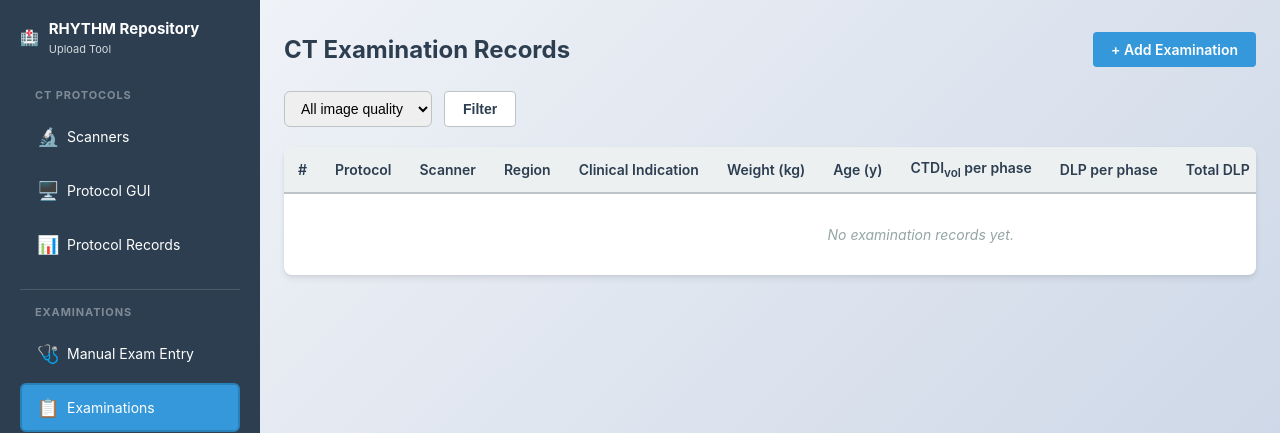
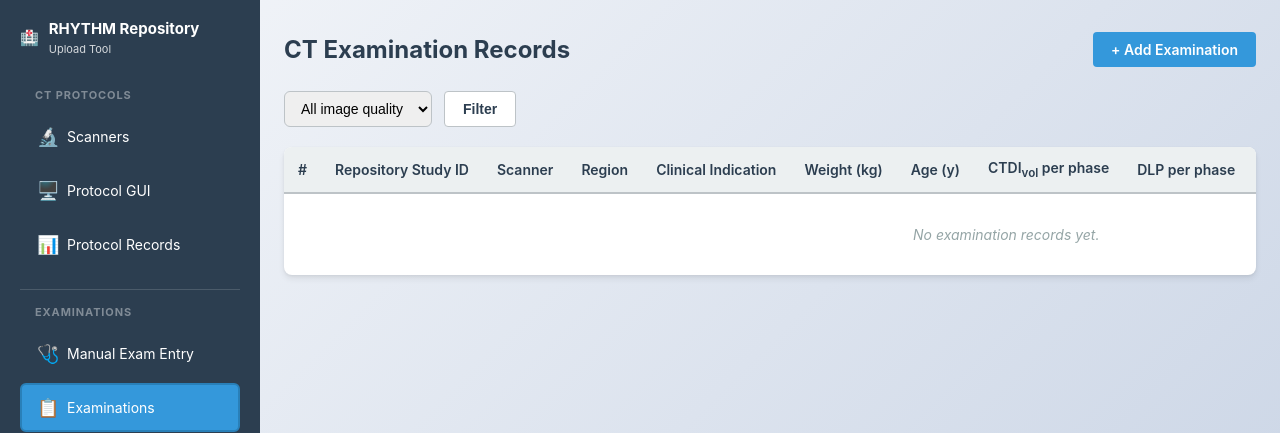
Before and after one commit to jsfakian/rhythm, a Django app: page /examinations/ in a window 1280 px wide. Shown: the top 433 px of the page. Run offline with Django 5.2, Linux system fonts and the light colour scheme; the visitor is signed in with stand-in values (Sample User, id 1); data that the repository does not hold is empty; parts of the project's set-up code (start-up, migrations or seed data) failed here and were passed over.

Commit message:
feat: replace Protocol column with Repository Study ID and add Study Set download column
Removes the protocol name column from the examination list, replacing it with the auto-generated rhythm_pseudo_id (Repository Study ID). Adds a Study Set column with a download link to the stored compressed archive when present.

Co-Authored-By: Claude Sonnet 4.6 <noreply@anthropic.com>

```diff
--- a/ct_upload_platform/templates/uploads/examination_list.html
+++ b/ct_upload_platform/templates/uploads/examination_list.html
@@ -45,7 +45,7 @@
                     <thead>
                         <tr>
                             <th>#</th>
-                            <th>Protocol</th>
+                            <th>Repository Study ID</th>
                             <th>Scanner</th>
                             <th>Region</th>
                             <th>Clinical Indication</th>
@@ -55,6 +55,7 @@
                             <th>DLP per phase</th>
                             <th>Total DLP</th>
                             <th>Image Quality</th>
+                            <th>Study Set</th>
                             <th>Recorded</th>
                             <th>Actions</th>
                         </tr>
@@ -63,7 +64,7 @@
                         {% for e in examinations %}
                         <tr>
                             <td>{{ forloop.counter }}</td>
-                            <td>{% if e.protocol %}<span title="{{ e.protocol.pk }}">{{ e.protocol.protocol_name|default:"—" }}</span>{% else %}—{% endif %}</td>
+                            <td><span style="font-family:monospace;font-size:12px;">{{ e.rhythm_pseudo_id|default:"—" }}</span></td>
                             <td>
                                 {% if e.scanner %}
                                     {{ e.scanner.manufacturer.name }} – {{ e.scanner.scanner_model.name }}
@@ -85,6 +86,11 @@
                                 <span class="badge-quality badge-{{ e.image_quality }}">{{ e.get_image_quality_display }}</span>
                                 {% else %}—{% endif %}
                             </td>
+                            <td>
+                                {% if e.study_set_file %}
+                                <a href="{{ e.study_set_file.url }}" download class="btn btn-secondary btn-sm">Download</a>
+                                {% else %}—{% endif %}
+                            </td>
                             <td>{{ e.created_at|date:"Y-m-d" }}</td>
                             <td>
                                 <div class="actions-cell">
@@ -93,7 +99,7 @@
                             </td>
                         </tr>
                         {% empty %}
-                        <tr><td colspan="15" class="text-muted" style="text-align:center;padding:32px;">No examination records yet.</td></tr>
+                        <tr><td colspan="14" class="text-muted" style="text-align:center;padding:32px;">No examination records yet.</td></tr>
                         {% endfor %}
                     </tbody>
                 </table>
```
